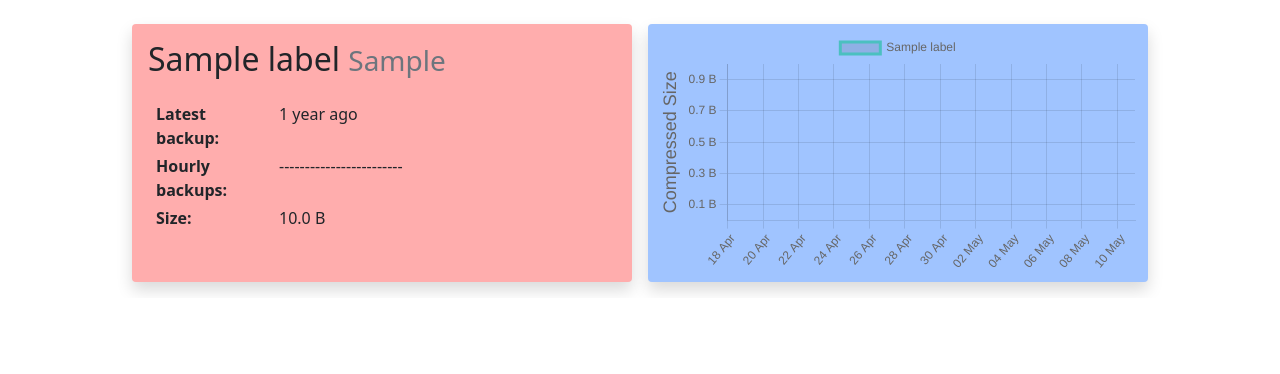
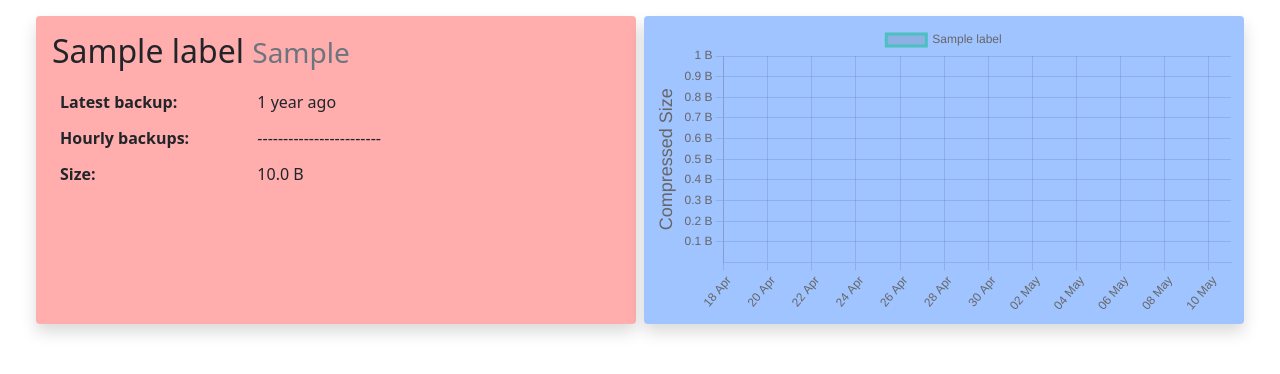
Before and after one commit to grglcy/borg-web, a Django app: page / in a window 1280 px wide. Shown: the top 374 px of the page. Run offline with Django 3.2, Linux system fonts and the light colour scheme; tables that the repository leaves empty hold one stand-in row (values such as "Sample post"); style sheets or scripts are compiled from the project's sources; some libraries are stand-ins or nearby versions.

Commit message:
Remove unnecessary tags

```diff
--- a/borgweb/borg/static/css/index.css
+++ /dev/null
@@ -1,9 +0,0 @@
-div {
-    padding: 8px;
-    margin: 8px;
-}
-
-dl {
-    margin: 4px;
-    font-size: 16px;
-}
--- a/borgweb/borg/templates/borg/index.html
+++ b/borgweb/borg/templates/borg/index.html
@@ -16,33 +16,39 @@
     {{ hour_list|json_script:"hour_list" }}
     <script src="{% static 'js/index.js' %}"></script>
     <style>
-        body {
-            align: center;
+        div {
+            padding: 8px;
+            margin: 4px;
+        }
+
+        dl {
+            margin-top: 4px;
+            margin-bottom: 4px;
         }
     </style>
 </head>
 <body>
 {% if repo_list %}
-<div class="container mx-auto d-flex justify-content-center flex-wrap overflow-hidden">
+<div class="grid mx-auto d-flex justify-content-center flex-wrap">
     {% for repo in repo_list %}
-    <div style="width: 500px;" class="shadow rounded bg-primary overflow-hidden
+    <div style="width: 600px;" class="shadow rounded bg-primary overflow-hidden
                 {% if not repo.archive_after_latest_error %}bg-danger{% endif %}">
         <div class="row me-1 overflow-hidden text-truncate">
-        <h2>{{ repo.label }}
+            <h2 class="h2">{{ repo.label }}
                 <small class="text-muted"> {{ repo.location }}</small>
             </h2>
         </div>
-        <dl class="row ps-3 overflow-hidden">
-            <dt class="col-3">Latest backup:</dt>
-            <dd class="col-9">{{ repo.last_backup }}</dd>
+        <dl class="row ps-3">
+            <dt class="col-4">Latest backup:</dt>
+            <dd class="col-8">{{ repo.last_backup }}</dd>
         </dl>
-        <dl class="row ps-3 overflow-hidden" >
-            <dt class="col-3">Hourly backups:</dt>
-            <dd class="col-9">{{ repo.hourly_archive_string }}</dd>
+        <dl class="row ps-3">
+            <dt class="col-4">Hourly backups:</dt>
+            <dd class="col-8 text-truncate">{{ repo.hourly_archive_string }}</dd>
         </dl>
-        <dl class="row ps-3 overflow-hidden">
-            <dt class="col-3">Size:</dt>
-            <dd class="col-9">{{ repo.size_string }}</dd>
+        <dl class="row ps-3">
+            <dt class="col-4">Size:</dt>
+            <dd class="col-8">{{ repo.size_string }}</dd>
         </dl>
         {% if repo.recent_errors|length > 0 %}
         <dl class="row">
@@ -51,13 +57,13 @@
         {% endif %}
         <dl class="row ps-3">
             {% for error in repo.recent_errors %}
-            <dt class="col-3">{{ error.time_ago }}</dt>
-            <dd class="col-9 text-truncate">{{ error.error }}</dd>
+            <dt class="col-4">{{ error.time_ago }}</dt>
+            <dd class="col-8 text-truncate">{{ error.error }}</dd>
             {% endfor %}
         </dl>
     </div>
     {% endfor %}
-<div style="width: 500px;" class="shadow rounded bg-primary overflow-hidden">
+    <div style="width: 600px;" class="shadow rounded bg-primary overflow-hidden">
         <canvas id="backup_csize_hourly" width="400" height="200"></canvas>
     </div>
     {% else %}
```
Lines whose indentation alone changed are shown as unchanged.
